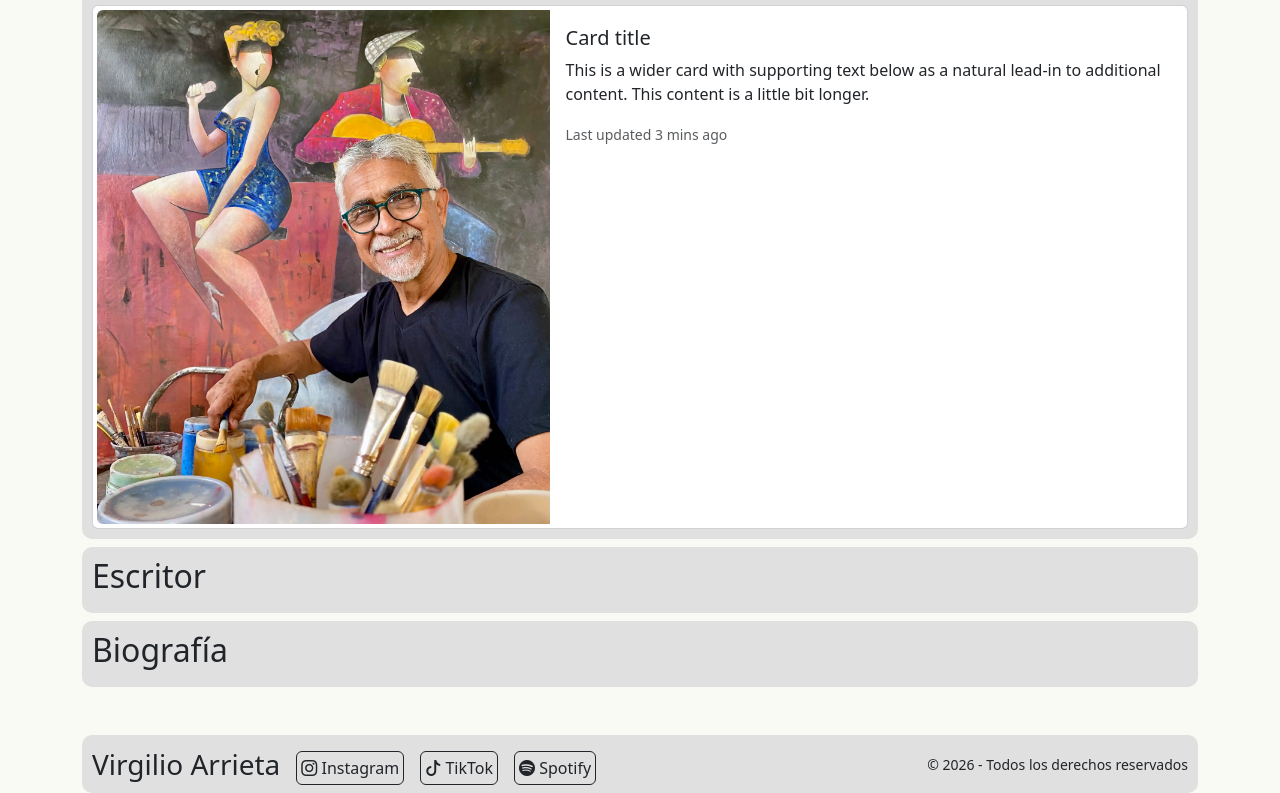
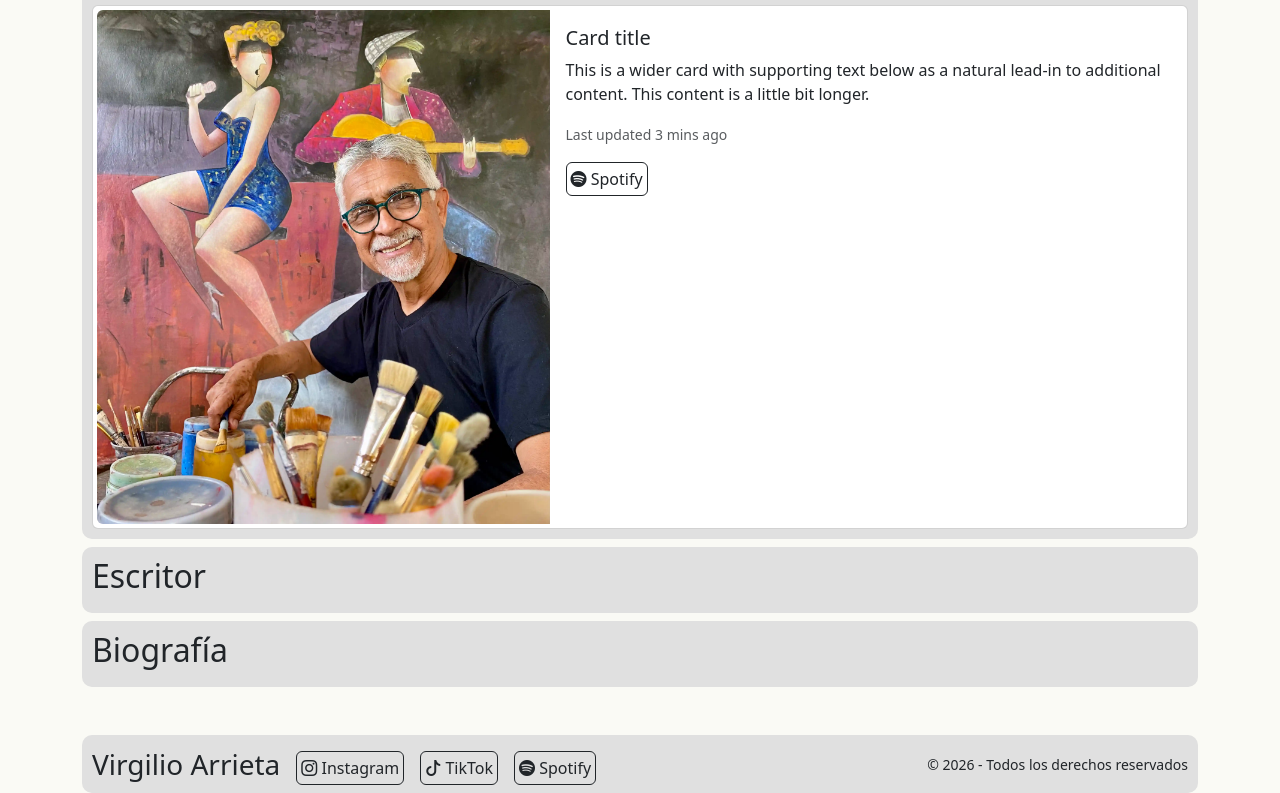
Before and after one commit to DevAnd7/VA-WebPage, a React (Vite) app in the folder VA-WP/: page / in a window 1280 px wide. Shown: the part 1399-2192 px from the top of the page. Built offline with nearby package versions, Linux system fonts and the light colour scheme.

Commit message:
card seccion musico, boton de spotify

```diff
--- a/VA-WP/src/Pages/Home/SeccionMusico.jsx
+++ b/VA-WP/src/Pages/Home/SeccionMusico.jsx
@@ -1,4 +1,6 @@
 import { Link } from "react-router-dom";
+
+import { BotonesRS } from "../../Components/Botones";
 
 function SeccionMusico() {
     return (
@@ -14,8 +16,20 @@ function SeccionMusico() {
                         <div className="col-md-7">
                             <div className="card-body">
                                 <h5 className="card-title">Card title</h5>
+
                                 <p className="card-text">This is a wider card with supporting text below as a natural lead-in to additional content. This content is a little bit longer.</p>
+
                                 <p className="card-text"><small className="text-body-secondary">Last updated 3 mins ago</small></p>
+
+                                <BotonesRS
+                                    iconClass="bi bi-spotify"
+                                    label="Spotify"
+                                    onClick={() =>
+                                        window.open(
+                                            "https://open.spotify.com/intl-es/artist/0PCpDbUZp068RFBztSkiPn",
+                                            "_blank")
+                                    }
+                                />
                             </div>
                         </div>
                     </div>
```
